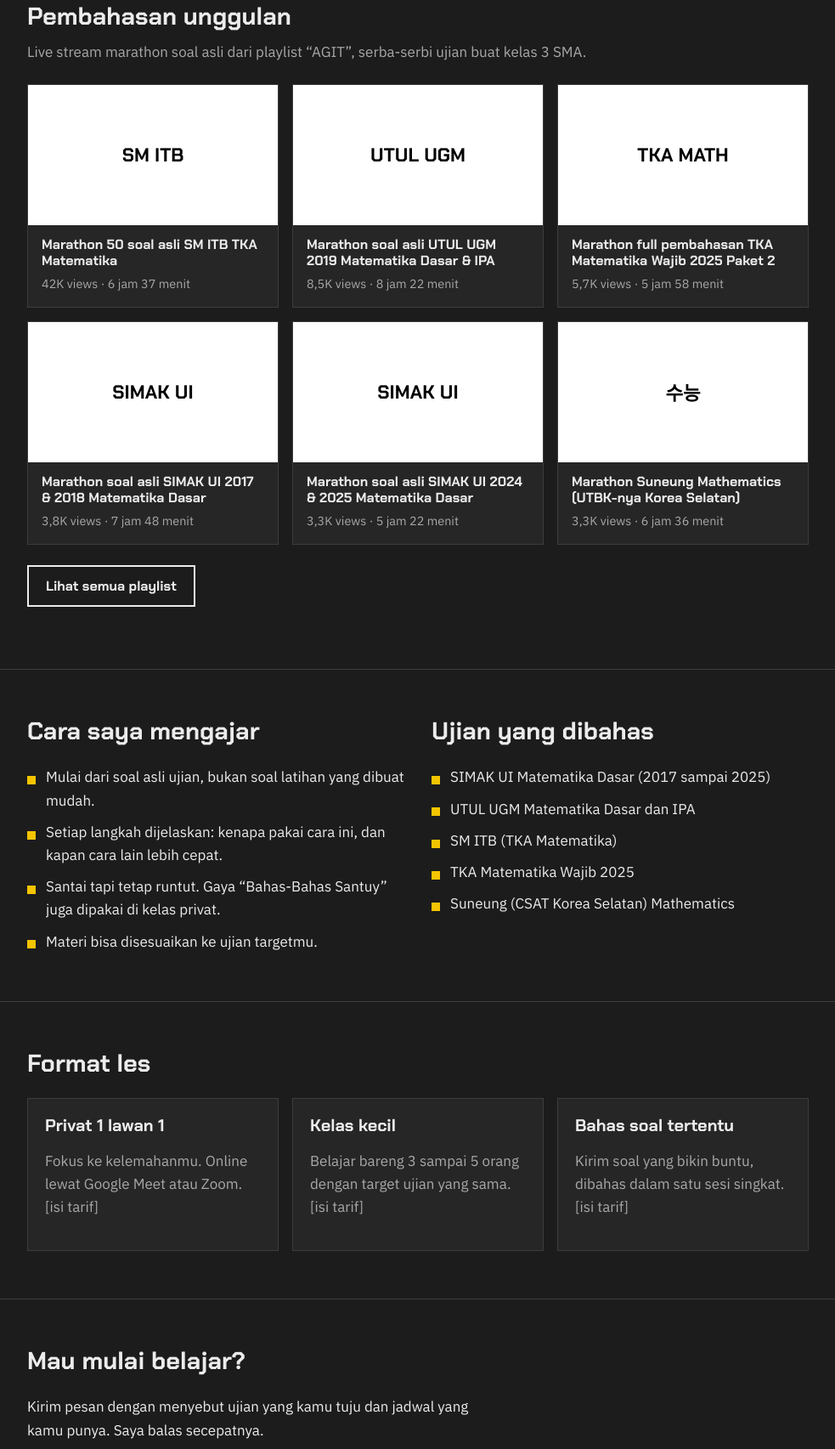
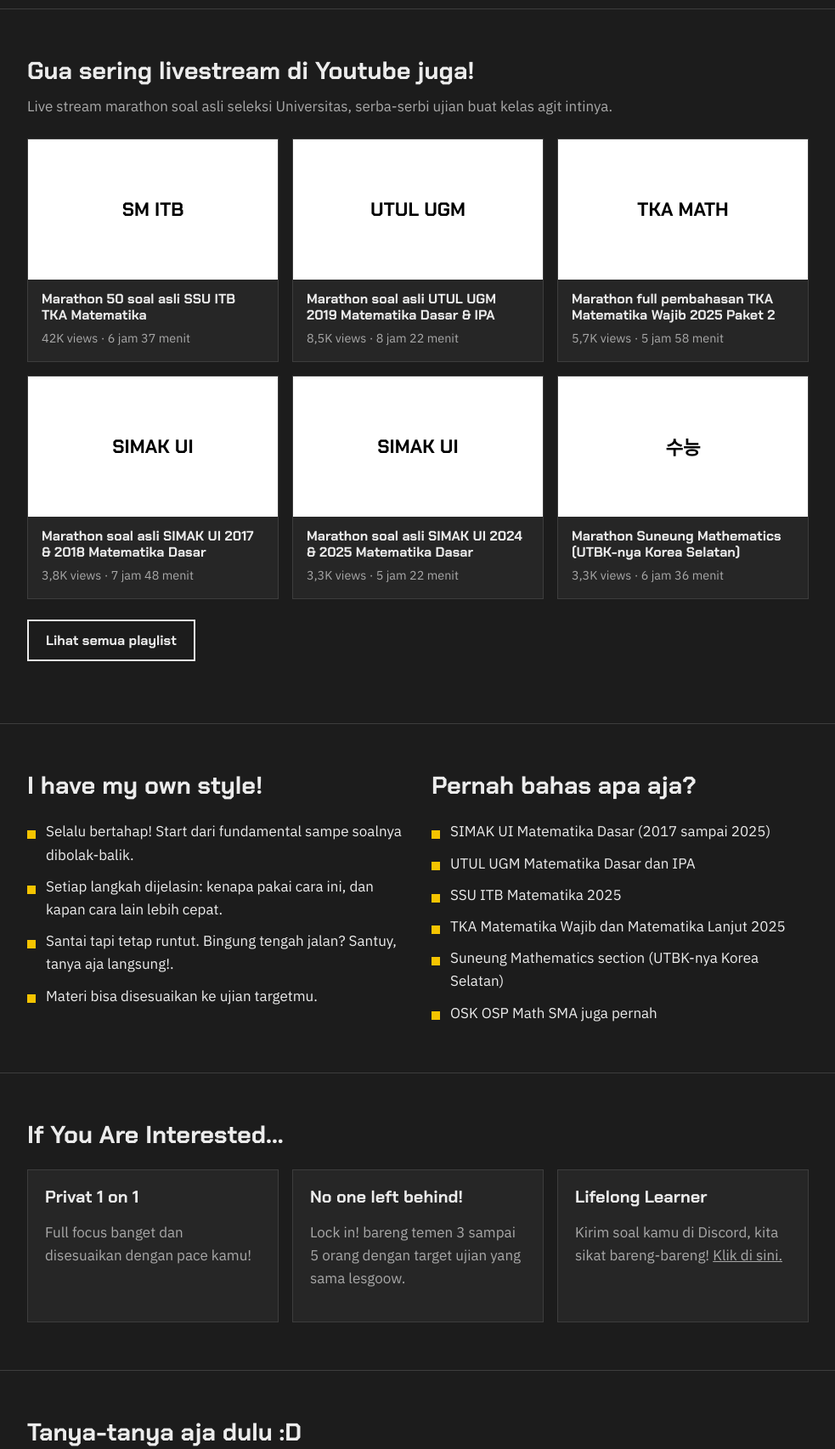
Before and after one commit to wockydesu/wocky-portfolio, a plain HTML site: page index.html in a window 1280 px wide. Shown: the part 613-2318 px from the top of the page at 85% size, without its empty margins (148-1131 px from the left). Drawn offline with Linux system fonts and the light colour scheme.

Commit message:
Add files via upload

```diff
--- a/index.html
+++ b/index.html
@@ -49,19 +49,19 @@ ul.plain li::before{content:"";position:absolute;left:0;top:.7em;width:10px;heig
 .price{background:var(--panel);border:1px solid var(--line);padding:20px}
 .price h3{margin-bottom:8px}
 footer{padding:32px 0 48px;border-top:1px solid var(--line);font-size:.9rem}
-@media(max-width:720px){.hero{grid-template-columns:1fr}.hero img{max-width:160px;order:-1}.two{grid-template-columns:1fr}}
+@media(max-width:720px){.card{grid-column:auto!important}.hero{grid-template-columns:1fr}.hero img{max-width:160px;order:-1}.two{grid-template-columns:1fr}}
 @media(prefers-reduced-motion:reduce){*{transition:none!important;scroll-behavior:auto!important}}
 </style>
 </head>
 <body>
-<nav><div class="wrap"><a href="#top"><b>Wocky</b></a><div><a href="#video">Video</a><a href="#tentang">Tentang</a><a href="#paket">Paket</a><a href="#kontak">Kontak</a></div></div></nav>
+<nav><div class="wrap"><a href="#top"><b>Wocky</b></a><div><a href="#video">Video</a><a href="#tentang">Tentang</a><a href="#paket">Plans</a><a href="#kontak">Kontak</a></div></div></nav>
 
 <header class="wrap hero" id="top">
   <div>
     <h1>WOCKY</h1>
-    <p class="lead">Tutor matematika untuk SIMAK UI, UTUL UGM, SM ITB, TKA, dan Suneung. Soal asli dibahas pelan-pelan sampai kamu paham jalannya, bukan cuma hafal rumus.</p>
+    <p class="lead">Virtual YouTuber yang senang membahas matematika terutama seleksi masuk Universitas seperti SIMAK UI, UTUL UGM, SM ITB, TKA, sampai Suneung (UTBK-nya Korea Selatan). Soal dibahas pelan-pelan sampai kamu paham konsepnya, bukan cuma hafal rumus!</p>
     <div class="cta">
-      <a class="btn main" href="https://wa.me/628XXXXXXXXXX?text=Halo%20Wocky%2C%20saya%20tertarik%20les%20matematika" id="wa1">Chat via WhatsApp</a>
+      <a class="btn main" href="https://discord.com/users/458832519307984896" target="_blank" rel="noopener" id="wa1">Contact via Discord</a>
       <a class="btn" href="https://www.youtube.com/@wockydesu" target="_blank" rel="noopener">Tonton di YouTube</a>
     </div>
     <div class="stats">
@@ -75,76 +75,91 @@ footer{padding:32px 0 48px;border-top:1px solid var(--line);font-size:.9rem}
 
 <main>
 <section id="video"><div class="wrap">
-  <h2>Pembahasan unggulan</h2>
-  <p class="muted" style="margin-top:-12px;margin-bottom:24px">Live stream marathon soal asli dari playlist “AGIT”, serba-serbi ujian buat kelas 3 SMA.</p>
+  <h2>Gua sering livestream di Youtube juga!</h2>
+  <p class="muted" style="margin-top:-12px;margin-bottom:24px">Live stream marathon soal asli seleksi Universitas, serba-serbi ujian buat kelas agit intinya.</p>
   <div class="grid" id="videos"></div>
   <p style="margin-top:24px"><a class="btn" href="https://www.youtube.com/@wockydesu/playlists" target="_blank" rel="noopener">Lihat semua playlist</a></p>
 </div></section>
 
 <section id="tentang"><div class="wrap two">
   <div>
-    <h2>Cara saya mengajar</h2>
+    <h2>I have my own style!</h2>
     <ul class="plain">
-      <li>Mulai dari soal asli ujian, bukan soal latihan yang dibuat mudah.</li>
-      <li>Setiap langkah dijelaskan: kenapa pakai cara ini, dan kapan cara lain lebih cepat.</li>
-      <li>Santai tapi tetap runtut. Gaya “Bahas-Bahas Santuy” juga dipakai di kelas privat.</li>
+      <li>Selalu bertahap! Start dari fundamental sampe soalnya dibolak-balik.</li>
+      <li>Setiap langkah dijelasin: kenapa pakai cara ini, dan kapan cara lain lebih cepat.</li>
+      <li>Santai tapi tetap runtut. Bingung tengah jalan? Santuy, tanya aja langsung!.</li>
       <li>Materi bisa disesuaikan ke ujian targetmu.</li>
     </ul>
   </div>
   <div>
-    <h2>Ujian yang dibahas</h2>
+    <h2>Pernah bahas apa aja?</h2>
     <ul class="plain">
       <li>SIMAK UI Matematika Dasar (2017 sampai 2025)</li>
       <li>UTUL UGM Matematika Dasar dan IPA</li>
-      <li>SM ITB (TKA Matematika)</li>
-      <li>TKA Matematika Wajib 2025</li>
-      <li>Suneung (CSAT Korea Selatan) Mathematics</li>
+      <li>SSU ITB Matematika 2025</li>
+      <li>TKA Matematika Wajib dan Matematika Lanjut 2025</li>
+      <li>Suneung Mathematics section (UTBK-nya Korea Selatan)</li>
+      <li>OSK OSP Math SMA juga pernah</li>
     </ul>
   </div>
 </div></section>
 
 <section id="paket"><div class="wrap">
-  <h2>Format les</h2>
+  <h2>If You Are Interested...</h2>
   <div class="grid">
-    <div class="price"><h3>Privat 1 lawan 1</h3><p class="muted">Fokus ke kelemahanmu. Online lewat Google Meet atau Zoom. [isi tarif]</p></div>
-    <div class="price"><h3>Kelas kecil</h3><p class="muted">Belajar bareng 3 sampai 5 orang dengan target ujian yang sama. [isi tarif]</p></div>
-    <div class="price"><h3>Bahas soal tertentu</h3><p class="muted">Kirim soal yang bikin buntu, dibahas dalam satu sesi singkat. [isi tarif]</p></div>
+    <div class="price"><h3>Privat 1 on 1</h3><p class="muted">Full focus banget dan disesuaikan dengan pace kamu!</p></div>
+    <div class="price"><h3>No one left behind!</h3><p class="muted">Lock in! bareng temen 3 sampai 5 orang dengan target ujian yang sama lesgoow.</p></div>
+    <div class="price"><h3>Lifelong Learner</h3><p class="muted">Kirim soal kamu di Discord, kita sikat bareng-bareng! <a href="https://discord.gg/B37BeyD2mf">Klik di sini.</a></p></div>
   </div>
 </div></section>
 
 <section id="kontak"><div class="wrap">
-  <h2>Mau mulai belajar?</h2>
-  <p style="max-width:32em">Kirim pesan dengan menyebut ujian yang kamu tuju dan jadwal yang kamu punya. Saya balas secepatnya.</p>
-  <p><a class="btn main" href="https://wa.me/628XXXXXXXXXX?text=Halo%20Wocky%2C%20saya%20tertarik%20les%20matematika" id="wa2">Chat via WhatsApp</a></p>
+  <h2>Tanya-tanya aja dulu :D</h2>
+  <p style="max-width:32em">Hit me on Discord for further discussion!.</p>
+  <p><a class="btn main" href="https://discord.com/users/458832519307984896" target="_blank" rel="noopener" id="wa2">Hubungi via Discord</a></p>
 </div></section>
 </main>
 
 <footer><div class="wrap muted">© Wocky. Channel YouTube: <a href="https://www.youtube.com/@wockydesu">@wockydesu</a></div></footer>
 
 <script>
-// Isi "id" dengan kode video YouTube (bagian setelah v= pada link) agar thumbnail asli muncul.
+// Thumbnail tiap kartu: isi "img" dengan lokasi gambar di repo, contoh img:"assets/thumb-simak-ui.png"
+// (upload gambarnya ke folder assets). Kalau "img" kosong, dipakai thumbnail YouTube dari "id".
+// Kalau keduanya kosong, tampil kotak bertulisan.
+// Pengaturan per kartu:
+//   ratio : bentuk kotak thumbnail, mis. "16/9", "4/3", "1/1", "21/9"
+//   fit   : "cover" (penuh, tepi bisa terpotong) atau "contain" (utuh, bisa ada ruang kosong)
+//   pos   : bagian gambar yang dipertahankan saat terpotong, mis. "center", "top", "left", "50% 20%"
+//   span  : lebar kartu dalam jumlah kolom (1 = biasa, 2 = dua kali lebih lebar)
+// "id" = kode video YouTube (bagian setelah v= pada link). Menempel link YouTube utuh di "id" juga bisa.
+// Seluruh kartu bisa diklik dan langsung membuka videonya. Kalau "id" kosong, kartu mengarah ke Live channel.
 const CHANNEL = "https://www.youtube.com/@wockydesu";
 const VIDEOS = [
-  {id:"", t:"Marathon 50 soal asli SM ITB TKA Matematika", m:"42K views · 6 jam 37 menit", k:"SM ITB"},
-  {id:"", t:"Marathon soal asli UTUL UGM 2019 Matematika Dasar & IPA", m:"8,5K views · 8 jam 22 menit", k:"UTUL UGM"},
-  {id:"", t:"Marathon full pembahasan TKA Matematika Wajib 2025 Paket 2", m:"5,7K views · 5 jam 58 menit", k:"TKA MATH"},
-  {id:"", t:"Marathon soal asli SIMAK UI 2017 & 2018 Matematika Dasar", m:"3,8K views · 7 jam 48 menit", k:"SIMAK UI"},
-  {id:"", t:"Marathon soal asli SIMAK UI 2024 & 2025 Matematika Dasar", m:"3,3K views · 5 jam 22 menit", k:"SIMAK UI"},
-  {id:"", t:"Marathon Suneung Mathematics (UTBK-nya Korea Selatan)", m:"3,3K views · 6 jam 36 menit", k:"수능"}
+  {img:"assets/ITB.png", ratio:"16/9", fit:"cover", pos:"center", span:1, id:"OY_SXbtiQsc", t:"Marathon 50 soal asli SSU ITB TKA Matematika", m:"42K views · 6 jam 37 menit", k:"SM ITB"},
+  {img:"assets/UGM.png", ratio:"16/9", fit:"cover", pos:"center", span:1, id:"JILHB_6_w1Y", t:"Marathon soal asli UTUL UGM 2019 Matematika Dasar & IPA", m:"8,5K views · 8 jam 22 menit", k:"UTUL UGM"},
+  {img:"assets/TKA.png", ratio:"16/9", fit:"cover", pos:"center", span:1, id:"l1z350BziuA", t:"Marathon full pembahasan TKA Matematika Wajib 2025 Paket 2", m:"5,7K views · 5 jam 58 menit", k:"TKA MATH"},
+  {img:"assets/UI.png", ratio:"16/9", fit:"cover", pos:"center", span:1, id:"RvQDMkyfhBo", t:"Marathon soal asli SIMAK UI 2017 & 2018 Matematika Dasar", m:"3,8K views · 7 jam 48 menit", k:"SIMAK UI"},
+  {img:"assets/UI.png", ratio:"16/9", fit:"cover", pos:"center", span:1, id:"pZEco_feGrE", t:"Marathon soal asli SIMAK UI 2024 & 2025 Matematika Dasar", m:"3,3K views · 5 jam 22 menit", k:"SIMAK UI"},
+  {img:"assets/Suneung.png", ratio:"16/9", fit:"cover", pos:"center", span:1, id:"NM2gWMfz1Qs", t:"Marathon Suneung Mathematics (UTBK-nya Korea Selatan)", m:"3,3K views · 6 jam 36 menit", k:"수능"}
 ];
+const vid = u => { u = (u||"").trim(); const m = u.match(/(?:v=|youtu\.be\/|\/live\/|\/shorts\/|\/embed\/)([A-Za-z0-9_-]{11})/); return m ? m[1] : (/^[A-Za-z0-9_-]{11}$/.test(u) ? u : ""); };
+const yt = u => { const id = vid(u); return id ? "https://www.youtube.com/watch?v="+id : CHANNEL+"/streams"; };
 const box = document.getElementById("videos");
 VIDEOS.forEach(v=>{
   const a = document.createElement("a");
   a.className = "card"; a.target = "_blank"; a.rel = "noopener";
-  a.href = v.id ? "https://www.youtube.com/watch?v="+v.id : CHANNEL+"/streams";
+  a.href = yt(v.id);
+  if(v.span > 1) a.style.gridColumn = "span " + v.span;
   const th = document.createElement("div"); th.className = "thumb";
-  if(v.id){ const i = document.createElement("img"); i.loading="lazy"; i.alt=v.t; i.src="https://i.ytimg.com/vi/"+v.id+"/hqdefault.jpg"; th.appendChild(i); }
+  th.style.aspectRatio = v.ratio || "16/9";
+  const src = v.img || (vid(v.id) ? "https://i.ytimg.com/vi/"+vid(v.id)+"/hqdefault.jpg" : "");
+  if(src){ const i = document.createElement("img"); i.loading="lazy"; i.alt=v.t; i.src=src; i.style.objectFit=v.fit||"cover"; i.style.objectPosition=v.pos||"center"; i.onerror=()=>{i.remove(); th.textContent=v.k;}; th.appendChild(i); }
   else th.textContent = v.k;
-  const b = document.createElement("div"); b.className = "body";
-  b.innerHTML = "<h3></h3><div class='muted'></div>";
-  b.querySelector("h3").textContent = v.t;
-  b.querySelector(".muted").textContent = v.m;
-  a.append(th,b); box.appendChild(a);
+  const body = document.createElement("div"); body.className = "body";
+  body.innerHTML = "<h3></h3><div class='muted'></div>";
+  body.querySelector("h3").textContent = v.t;
+  body.querySelector(".muted").textContent = v.m;
+  a.append(th,body); box.appendChild(a);
 });
 </script>
 </body>
```
